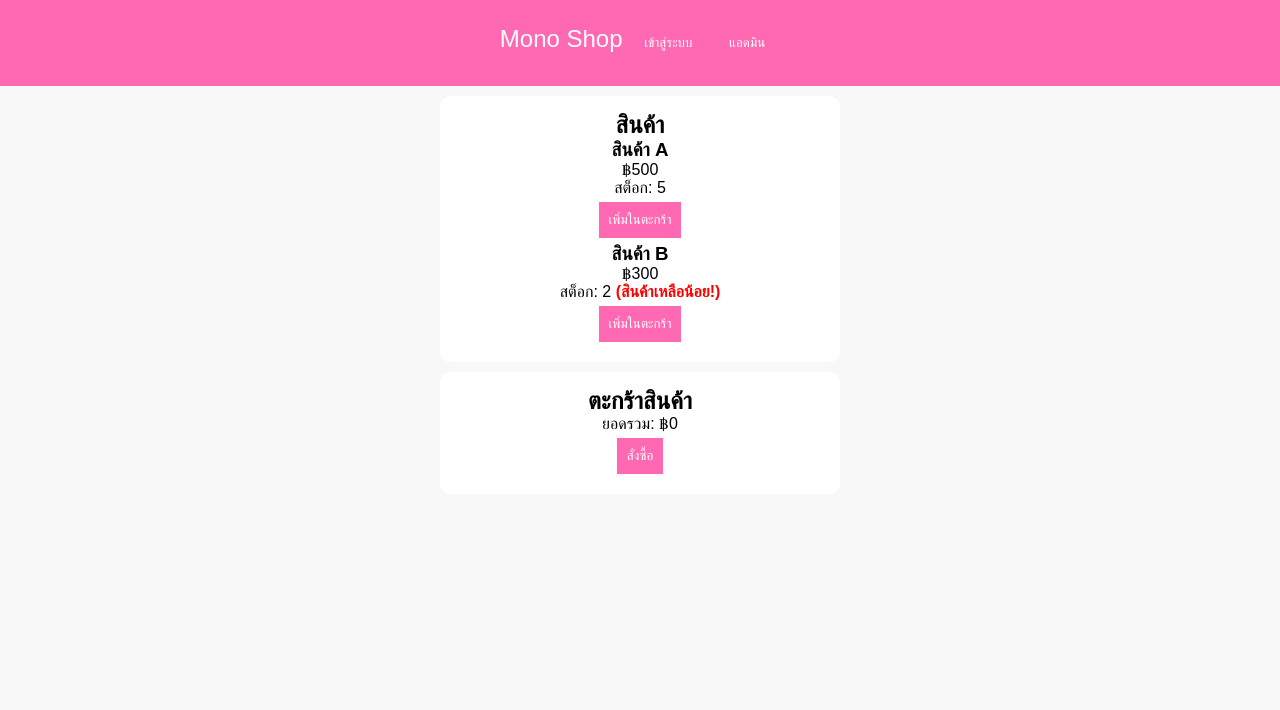
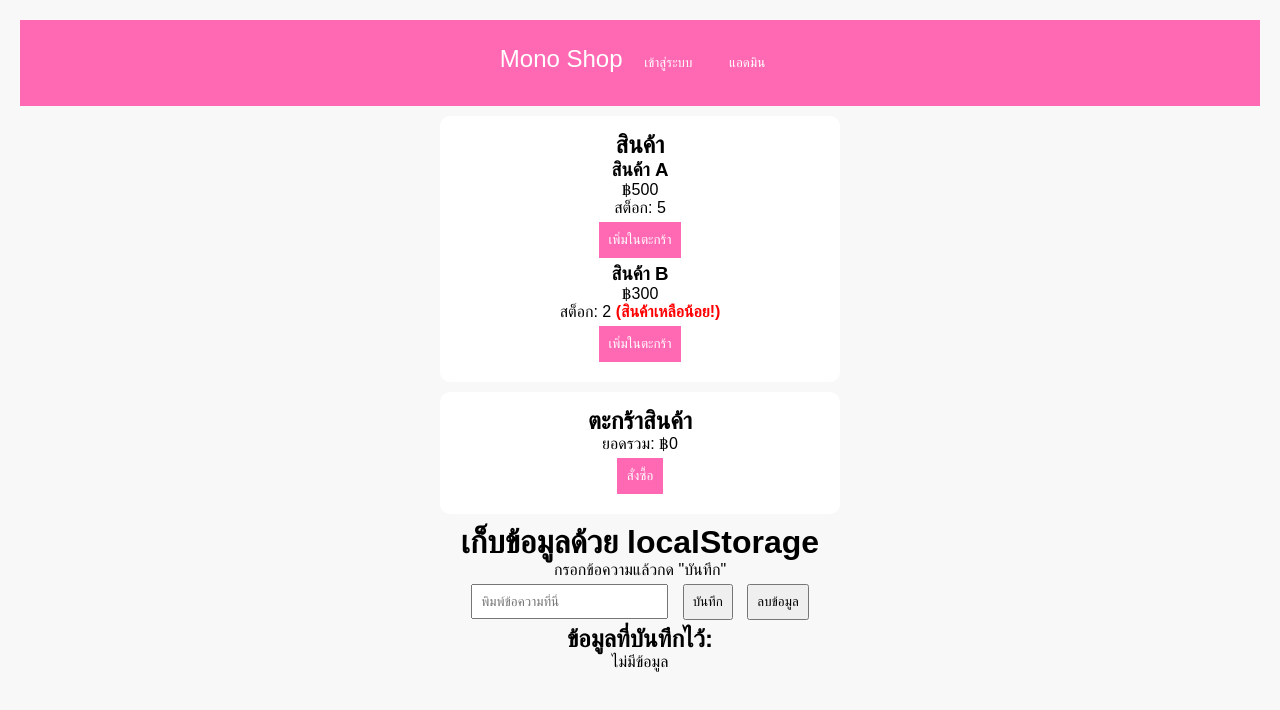
Before and after one commit to mtisme2/mono-shop, a plain HTML site: page index.html in a window 1280 px wide. Drawn offline with Linux system fonts and the light colour scheme.

Commit message:
Add files via upload

```diff
--- a/index.html
+++ b/index.html
@@ -332,3 +332,51 @@
   </script>
 </body>
 </html>
+<!DOCTYPE html>
+<html lang="th">
+<head>
+  <meta charset="UTF-8">
+  <meta name="viewport" content="width=device-width, initial-scale=1.0">
+  <title>ตัวอย่างข้อมูลไม่หายเมื่อรีเฟรช</title>
+  <style>
+    body { font-family: Arial, sans-serif; padding: 20px; }
+    input, button { padding: 8px; margin: 5px; }
+  </style>
+</head>
+<body>
+  <h1>เก็บข้อมูลด้วย localStorage</h1>
+  <p>กรอกข้อความแล้วกด "บันทึก"</p>
+  <input type="text" id="dataInput" placeholder="พิมพ์ข้อความที่นี่">
+  <button onclick="saveData()">บันทึก</button>
+  <button onclick="clearData()">ลบข้อมูล</button>
+
+  <h2>ข้อมูลที่บันทึกไว้:</h2>
+  <div id="displayData"></div>
+
+  <script>
+    // ฟังก์ชันบันทึกข้อมูลลง localStorage
+    function saveData() {
+      const input = document.getElementById('dataInput').value;
+      localStorage.setItem('myData', input);
+      renderData();
+    }
+
+    // ฟังก์ชันแสดงข้อมูลจาก localStorage
+    function renderData() {
+      const storedData = localStorage.getItem('myData') || 'ไม่มีข้อมูล';
+      document.getElementById('displayData').innerText = storedData;
+    }
+
+    // ฟังก์ชันลบข้อมูลใน localStorage
+    function clearData() {
+      localStorage.removeItem('myData');
+      renderData();
+    }
+
+    // เมื่อหน้าเว็บโหลดให้แสดงข้อมูลที่เก็บไว้
+    window.onload = function() {
+      renderData();
+    }
+  </script>
+</body>
+</html>
```
